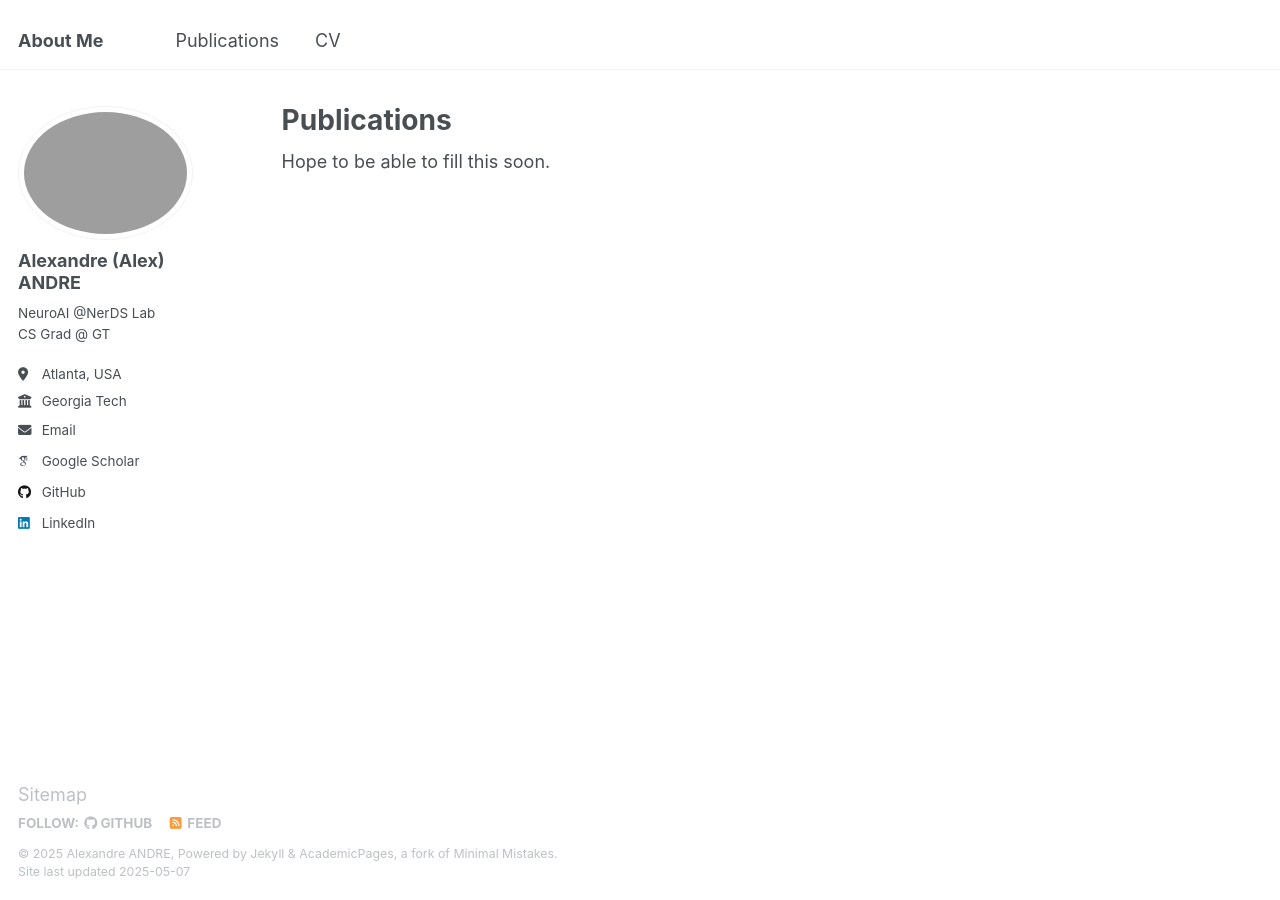
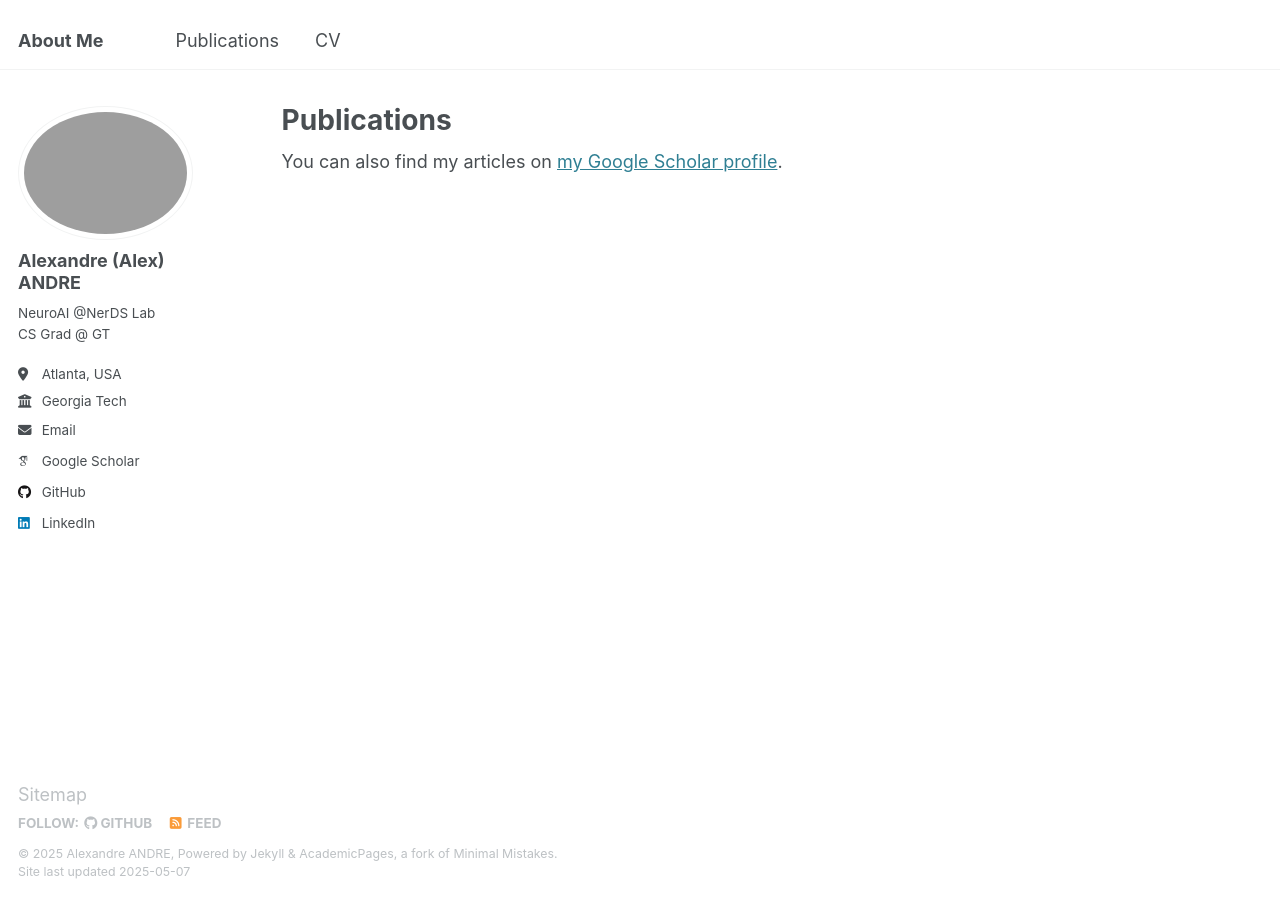
Before and after one commit to AlexandreAndr/profile, a Jekyll site: the page built from _pages/publications.html, in a window 1280 px wide. Built offline with Jekyll 4.4.1, drawn with Linux system fonts in a browser that asks for light colours; some web fonts are replaced.

Commit message:
Update publications.html

```diff
--- a/_pages/publications.html
+++ b/_pages/publications.html
@@ -5,16 +5,15 @@ permalink: /publications/
 author_profile: true
 ---
 
-<div class="wordwrap">Hope to be able to fill this soon.</div>
 
-<!-- {% if site.author.googlescholar %}
+{% if site.author.googlescholar %}
   <div class="wordwrap">You can also find my articles on <a href="{{site.author.googlescholar}}">my Google Scholar profile</a>.</div>
 {% endif %}
 
-{% include base_path %} -->
+{% include base_path %}
 
 <!-- New style rendering if publication categories are defined -->
-<!-- {% if site.publication_category %}
+{% if site.publication_category %}
   {% for category in site.publication_category  %}
     {% assign title_shown = false %}
     {% for post in site.publications reversed %}
@@ -32,4 +31,4 @@ author_profile: true
   {% for post in site.publications reversed %}
     {% include archive-single.html %}
   {% endfor %}
-{% endif %} -->
+{% endif %}
```
